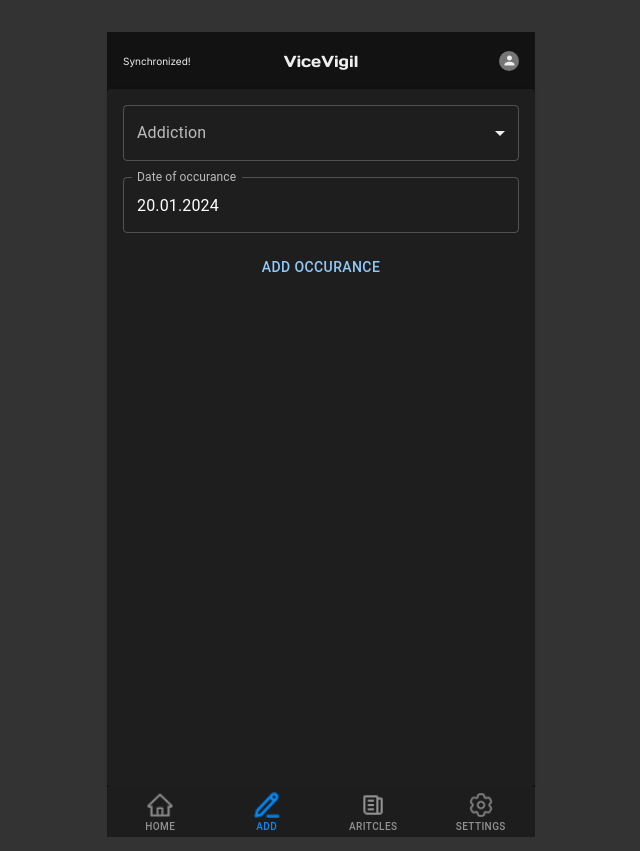
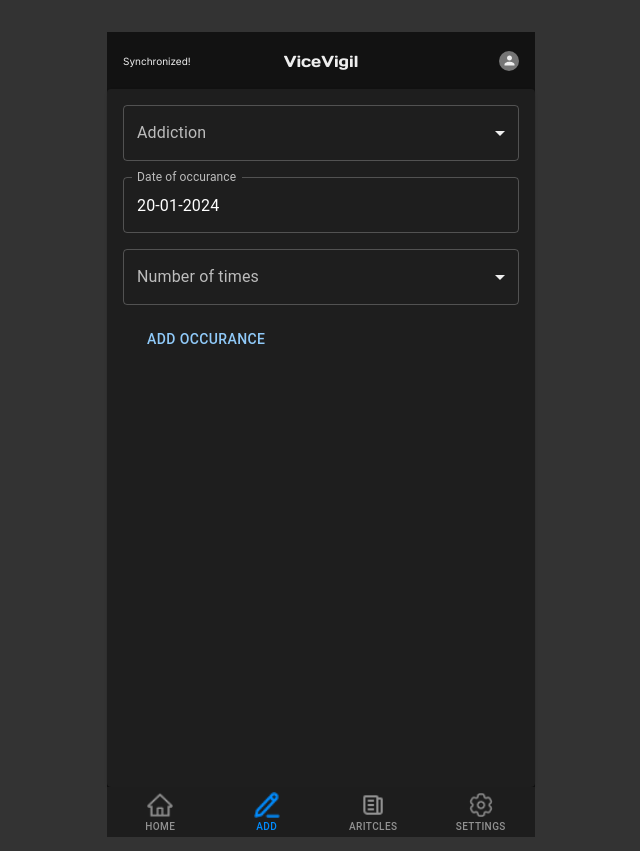
Before and after one commit to Truly-Depressed-Developers/ViceVigil, a Next.js app: page /add in a window 1280 px wide. Shown: the whole page, without its empty margins (319-959 px from the left). Built offline with nearby package versions, Linux system fonts and the light colour scheme.

Commit message:
updating state

```diff
--- a/app/add/page.tsx
+++ b/app/add/page.tsx
@@ -1,41 +1,88 @@
 'use client'
 
-import {Box, FormControl, InputLabel, MenuItem, Select} from "@mui/material";
-import {Addiction} from "@/types/Addiction";
-import {DatePicker} from "@mui/x-date-pickers";
+import { Box, FormControl, InputLabel, MenuItem, Select } from "@mui/material";
+import { Addiction } from "@/types/Addiction";
+import { DatePicker } from "@mui/x-date-pickers";
 import moment from "moment";
-import {useState} from "react";
+import { SetStateAction, useState } from "react";
 import Button from "@mui/material/Button";
+import { addictions } from "../page";
 
 const Page: React.FC = () => {
   const [dateOO, setDateOO] = useState(moment());
+  const [add, setAdd] = useState("drinking");
+  const [times, setTimes] = useState(0);
 
-  return(
-    <div>
+  const changeAdd = (event: any) => {
+    console.log(event.target.value);
+    setAdd(event.target.value);
+  }
+
+  const changeTimes = (event: any) => {
+    console.log(event.target.value);
+    setTimes(event.target.value);
+  }
+
+  const handleClick = () => {
+    console.log(dateOO.format("DD-MM-YYYY"));
+    addictions.forEach(element => {
+      if (element.addiction == add) {
+        let isAdded = false;
+        element.data.forEach(el => {
+          if (el.date == dateOO.format("DD-MM-YYYY")) {
+            el.times = el.times += times;
+            isAdded = true;
+          }
+        });
+        if (!isAdded) {
+          element.data.push({ date: dateOO.format("DD-MM-YYYY"), times: times });
+        }
+      }
+    });
+  }
+
+  return (
+    <Box>
       <FormControl fullWidth>
+
         <InputLabel id="select-label">Addiction</InputLabel>
         <Select
           labelId="select-label"
           label="Addiction"
+          onChange={(e) => changeAdd(e)}
         >
           {Object.keys(Addiction).map((a) => <MenuItem key={a} value={a}>{a}</MenuItem>)}
         </Select>
 
-        <Box sx={{p:1}} />
+
+
+        <Box sx={{ p: 1 }} />
 
         <DatePicker
           label="Date of occurance"
           value={dateOO}
           onChange={d => d && setDateOO(d)}
           maxDate={moment()}
-          format="DD.MM.YYYY"
+          format="DD-MM-YYYY"
         />
 
-        <Box sx={{p:1}} />
+        <Box sx={{ p: 1 }} />
 
-        <Button color="primary" >Add occurance</Button>
-        </FormControl>
-    </div>
+
+      </FormControl>
+      <FormControl fullWidth>
+
+        <InputLabel id="times-label">Number of times</InputLabel>
+        <Select
+          labelId="times-label"
+          label="Number of times"
+          onChange={(e) => changeTimes(e)}
+        >
+          {[1, 2, 3, 4, 5, 6].map((a) => <MenuItem key={a} value={a}>{a}</MenuItem>)}
+        </Select>
+      </FormControl>
+      <Button onClick={() => handleClick()} sx={{ margin: 2 }} color="primary" >Add occurance</Button>
+    </Box>
   );
 }
 
--- a/app/page.tsx
+++ b/app/page.tsx
@@ -15,7 +15,7 @@
   '"text2"'
 ];
 
-const addictions: AppState = [
+export const addictions: AppState = [
   {
     addiction: Addiction.drinking,
     data: [
@@ -44,7 +44,18 @@
       { date: "13-01-2024", times: 2 },
     ]
   },
-
+  {
+    addiction: Addiction.music,
+    data: []
+  },
+  {
+    addiction: Addiction.energyDrinks,
+    data: []
+  },
+  {
+    addiction: Addiction.drugs,
+    data: []
+  },
 ];
 
 let streaksDataDefault: eachStreakType[] = [
```
